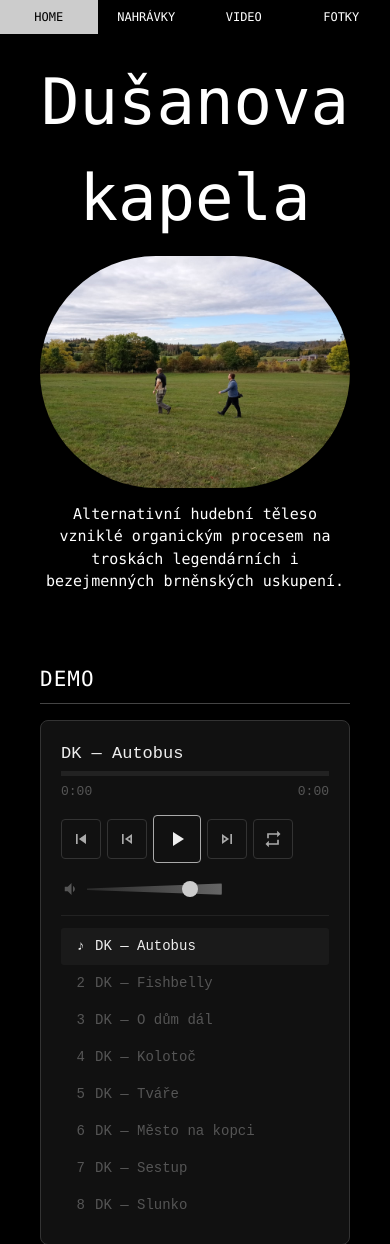
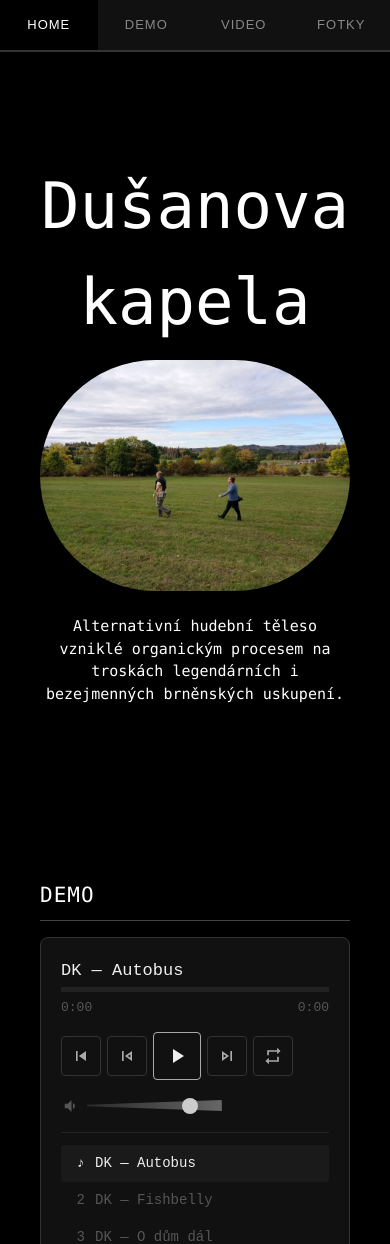
Before and after one commit to TheVecala/DK, a PHP site: page / in a window 390 px wide. Shown: the top 1244 px of the page. Run offline with PHP 8.4, Linux system fonts and the light colour scheme.

Commit message:
Revamp mobile navbar with custom styles and improved active state handling

```diff
--- a/index.php
+++ b/index.php
@@ -102,21 +102,27 @@ body, h1, h2, h3, h4, h5, h6 { font-family: "Lucida Console", "Courier New", mon
 
 <!-- Navbar na mobilu -->
 <div class="w3-top w3-hide-large w3-hide-medium" id="myNavbar">
-  <div class="w3-bar w3-black w3-opacity w3-hover-opacity-off w3-center w3-small">
-    <a href="#"       class="w3-bar-item w3-button" style="width:25% !important">HOME</a>
-    <a href="#about"  class="w3-bar-item w3-button" style="width:25% !important">NAHRÁVKY</a>
-    <a href="#video"  class="w3-bar-item w3-button" style="width:25% !important">VIDEO</a>
-    <a href="#photos" class="w3-bar-item w3-button" style="width:25% !important">FOTKY</a>
+  <style>
+    .mob-link { display:inline-block; width:25%; color:#888; font-family:Arial,sans-serif; font-size:13px; letter-spacing:1px; padding:15px 0; text-transform:uppercase; text-align:center; text-decoration:none; background:#111; border-bottom:1px solid #333; box-sizing:border-box; transition:background .15s,color .15s; }
+    .mob-link:hover { background:#222; color:#eee; }
+    .mob-link.mob-active { background:#000; color:#fff; }
+  </style>
+  <div style="display:flex; border-bottom:1px solid #333;">
+    <a href="#home"   class="mob-link mob-active" id="mob-home">Home</a>
+    <a href="#about"  class="mob-link" id="mob-about">Demo</a>
+    <a href="#video"  class="mob-link" id="mob-video">Video</a>
+    <a href="#photos" class="mob-link" id="mob-photos">Fotky</a>
   </div>
 </div>
 
 <div class="w3-padding-large" id="main">
 
   <!-- Header -->
-  <header class="w3-container w3-padding-32 w3-center w3-black" id="home">
+  <header class="w3-container w3-center w3-black" id="home" style="min-height:100vh; display:flex; flex-direction:column; align-items:center; justify-content:center; padding:32px 16px; box-sizing:border-box;">
     <h1 class="w3-jumbo">Dušanova kapela</h1>
-    <img src="kapela1.jpeg" alt="Dušanova kapela" class="w3-image" width="992" height="1108" style="border-radius:250px;">
-    <p>Alternativní hudební těleso vzniklé organickým procesem na troskách legendárních i bezejmenných brněnských uskupení.</p>
+    <img src="kapela1.jpeg" alt="Dušanova kapela" class="w3-image"
+         style="border-radius:250px; max-height:65vh; width:auto; max-width:100%;">
+    <p style="max-width:600px; margin-top:24px;">Alternativní hudební těleso vzniklé organickým procesem na troskách legendárních i bezejmenných brněnských uskupení.</p>
   </header>
 
   <!-- Přehrávače -->
@@ -413,12 +419,16 @@ function fmtTime(s) {
 (function () {
   const sections = ['home', 'about', 'video', 'photos'];
   const links = {};
-  sections.forEach(id => { links[id] = document.getElementById('nav-' + id); });
+  const mobLinks = {};
+  sections.forEach(id => {
+    links[id] = document.getElementById('nav-' + id);
+    mobLinks[id] = document.getElementById('mob-' + id);
+  });
 
   function setActive(id) {
     sections.forEach(s => {
-      if (!links[s]) return;
-      links[s].classList.toggle('w3-black', s === id);
+      if (links[s])    links[s].classList.toggle('w3-black', s === id);
+      if (mobLinks[s]) mobLinks[s].classList.toggle('mob-active', s === id);
     });
   }
 
@@ -433,10 +443,10 @@ function fmtTime(s) {
     if (el) observer.observe(el);
   });
 
-  /* Okamžité zvýraznění při kliknutí */
+  /* Okamžité zvýraznění při kliknutí — desktop i mobil */
   sections.forEach(id => {
-    if (!links[id]) return;
-    links[id].addEventListener('click', () => setActive(id));
+    if (links[id])    links[id].addEventListener('click', () => setActive(id));
+    if (mobLinks[id]) mobLinks[id].addEventListener('click', () => setActive(id));
   });
 
   setActive('home');
```
